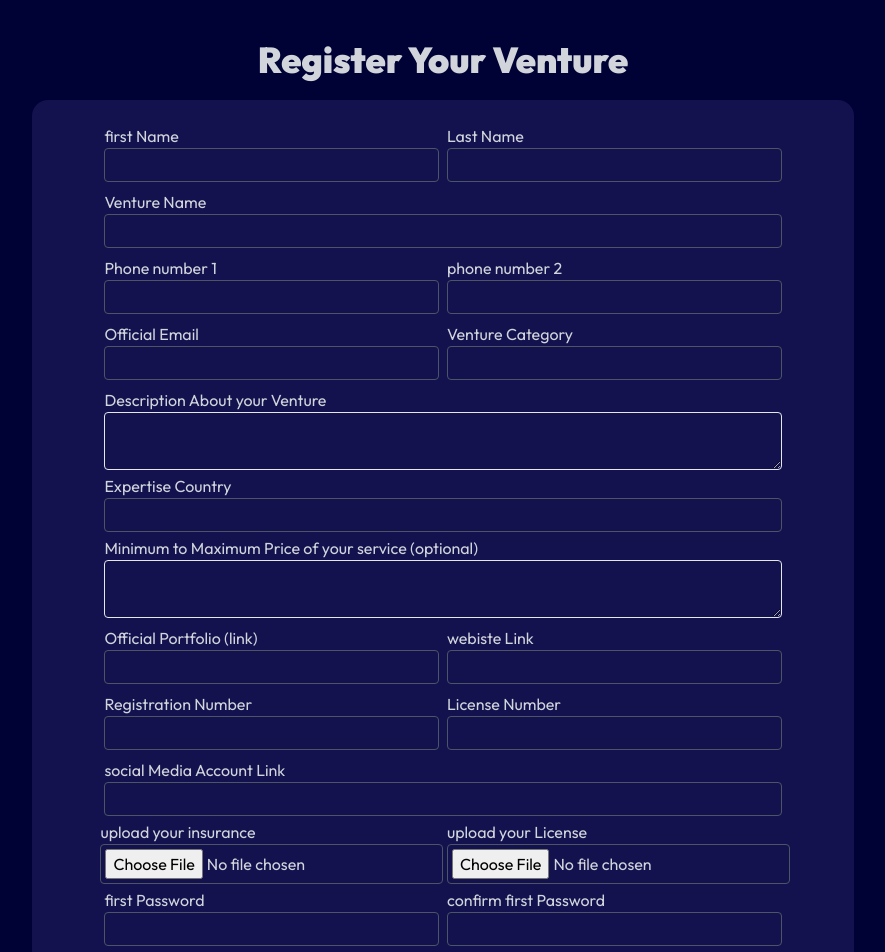
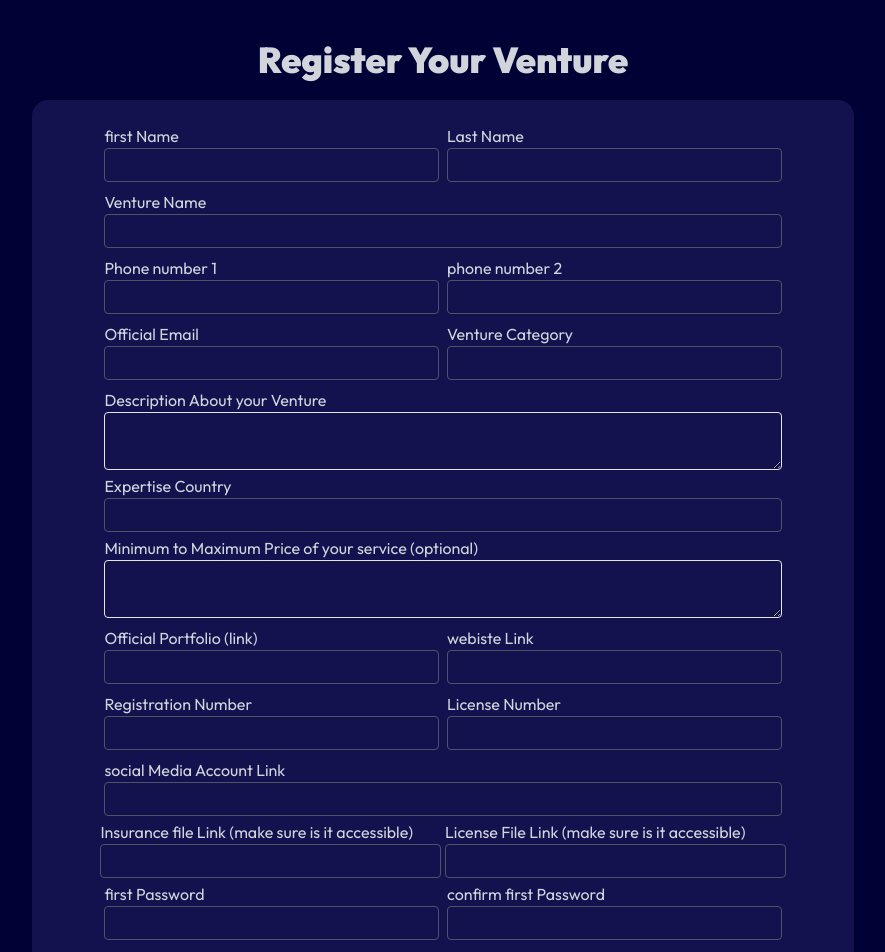
Before and after one commit to ajmal31/skyway_client, a React (Vite) app: page /venture/register in a window 1280 px wide. Shown: the top 952 px of the page, without its empty margins (197-1082 px from the left). Built offline with nearby package versions, Linux system fonts and the light colour scheme; no server answers.

Commit message:
Refactored : venture Registration re-factored and implemented lazy loading for chat v45

```diff
--- a/src/components/common/UsersTable.jsx
+++ b/src/components/common/UsersTable.jsx
@@ -57,10 +57,6 @@ const UsersTable = (prop) => {
     const handlePagination = (selectedPage) => {
         if (selectedPage <= Math.ceil(users.length / count) && selectedPage > 0 && selectedPage !== page)
             setPage(selectedPage)
-    }
-    const goChat=()=>{
-      navigate('/venture/chat')
-
     }
 
     return (
--- a/src/components/common/venturesTable.jsx
+++ b/src/components/common/venturesTable.jsx
@@ -103,7 +103,9 @@ const VenturesTable = () => {
                             <div>
                             <Link to={`/admin/ventureDetails/${value._id}` } ><button className="border border-black rounded-2xl shadow-2xl px-2 ml-2"   ><td className="p-1" >View</td></button></Link>
                             {value?.admin_allowed === "pending" ? <button className=" border border-black rounded-2xl shadow-2xl px-2 ml-2" onClick={e => updateVentureStatus(value?._id,"allowed")} > <td className="p-2">Allow</td></button> : ''}
-                            {value?.admin_allowed==="allowed"?<button className=" border border-black rounded-2xl shadow-2xl px-2 ml-2" > <td className="p-1 text-right " onClick={e=>updateVentureStatus(value._id,"rejected")} >Reject</td></button>:<ImBlocked className="mt-2 text-red-700 flex ml-5 text-3xl" />}
+                            {value?.admin_allowed==="allowed"?<button className=" border border-black rounded-2xl shadow-2xl px-2 ml-2" > <td className="p-1 text-right " onClick={e=>updateVentureStatus(value._id,"rejected")} >Reject</td></button>:''}
+                            {value?.admin_allowed==="rejected"?<button className=" border border-black rounded-2xl shadow-2xl px-2 ml-2" > <ImBlocked className="mt-2 text-red-700 flex ml-5 text-3xl" /></button>:'' }
+
                             </div>
                         </tr>
 
@@ -122,7 +124,7 @@ const VenturesTable = () => {
                     <span className="p-1 border" >
                         <button onClick={e => handlePagination(page - 1)} >Prev</button>
                     </span>
-                    {[...Array(Math.ceil(ventures?.length / count))]?.Map((_, index) => (
+                    {[...Array(Math.ceil(ventures?.length / count))]?.map((_, index) => (
 
 
 
--- a/src/components/venture/register/VRegister.jsx
+++ b/src/components/venture/register/VRegister.jsx
@@ -5,12 +5,12 @@ import { fetchData } from "../../../redux/api/api"
 import { VENTURE_SRV_BASE_URL } from "../../../data/const"
 import { useme } from "../../../hooks/toast"
 import { ToastContainer } from "react-toastify"
-import { Link,useNavigate } from "react-router-dom"
+import { Link, useNavigate } from "react-router-dom"
 
 
 const VRegister = () => {
 
-   const navigate=useNavigate()
+    const navigate = useNavigate()
     const disapatch = useDispatch()
     const { handleBlur, handleChange, values, errors, touched, handleSubmit } = useFormik({
 
@@ -31,8 +31,8 @@ const VRegister = () => {
             register_number: "",
             license_number: "",
             social_media: "",
-            insurance_img: "",
-            license_img: "",
+            insurance_file_link: "",
+            license_file_link: "",
             password_one: "",
             confirm_password_one: "",
             password_two: "",
@@ -42,7 +42,7 @@ const VRegister = () => {
 
         onSubmit: async (values) => {
             const error = 'error'
-
+          console.log('helo')
             const { password_one, confirm_password_one, password_two, confirm_password_two } = values
             if (password_one !== confirm_password_one) return useme('password one and confirm password is not matching', error)
             if (password_two !== confirm_password_two) return useme('password two and confirm password is not matching', error)
@@ -55,15 +55,15 @@ const VRegister = () => {
             }
 
             const response = await disapatch(fetchData(obj))
-            const {success}=response?.payload?.data
-           if(success){
-            console.log('ventuer register success')
-            useme(success,"success")
-            return navigate('/venture/login')
+            const { success } = response?.payload?.data
+            if (success) {
+                console.log('ventuer register success')
+                useme(success, "success")
+                return navigate('/venture/login')
 
-           }
+            }
             console.log('after geting response from ventur registeration', response)
-            if(response?.payload?.data?.error) return useme(response?.payload?.data?.error,"error")
+            if (response?.payload?.data?.error) return useme(response?.payload?.data?.error, "error")
 
             const { msg } = response?.payload?.data?.errors[0]
             msg && useme(msg, error)
@@ -330,34 +330,34 @@ const VRegister = () => {
                             </div>
                             {/* uploads */}
                             <div className=" flex ">
-                                <div className=" mr-1 flex flex-col h-3/6 w-1/2">upload your insurance
+                                <div className=" mr-1 flex flex-col h-3/6 w-1/2">Insurance file Link (make sure is it accessible)
                                     <input
-                                        type="file"
+                                        type="text"
 
-                                        name="insurance_img"
+                                        name="insurance_file_link"
                                         onChange={handleChange}
                                         onBlur={handleBlur}
 
-                                        value={values?.insurance_img}
+                                        value={values?.insurance_file_link}
 
                                         className="p-1 bg-transparent border border-gray-600 outline-none rounded" />
-                                    {touched.insurance_img && errors.insurance_img && (
-                                        <div className="text-red-400">{errors.insurance_img}</div>
+                                    {touched.insurance_file_link && errors.insurance_file_link && (
+                                        <div className="text-red-400">{errors.insurance_file_link}</div>
                                     )}
                                 </div>
-                                <div className="  flex flex-col h-3/6 w-1/2">upload your License
+                                <div className="  flex flex-col h-3/6 w-1/2">License File Link (make sure is it accessible)
                                     <input
-                                        type="file"
+                                        type="text"
 
-                                        name="license_img"
+                                        name="license_file_link"
                                         onChange={handleChange}
                                         onBlur={handleBlur}
 
-                                        value={values?.license_img}
+                                        value={values?.license_file_link}
 
                                         className="p-1 bg-transparent border border-gray-600 outline-none rounded" />
-                                    {touched.license_img && errors.license_img && (
-                                        <div className="text-red-400">{errors.license_img}</div>
+                                    {touched.license_file_link && errors.license_file_link && (
+                                        <div className="text-red-400">{errors.license_file_link}</div>
                                     )}
                                 </div>
 
--- a/src/components/venture/schema/Schema.jsx
+++ b/src/components/venture/schema/Schema.jsx
@@ -17,7 +17,7 @@ const basicSchema=yup.object().shape({
     .required('phone number is required')
     .positive('please enter a valid number'),
     phone_two:yup.
-    number('name must bea number')
+    number('name must be a number')
     .required('phone number required')
     .positive('please enter a valid number'),
     official_email:yup
@@ -47,10 +47,10 @@ const basicSchema=yup.object().shape({
     .string().required('license number is required '),
     social_media: yup
     .string().required('social media refrence  is required '),
-    insurance_img: yup
-    .mixed().required('insurance file is required '),
-    license_img: yup
-    .mixed().required('license file is required '),
+    insurance_file_link: yup
+    .mixed().required('insurance file link is required '),
+    license_file_link: yup
+    .mixed().required('license file  link is required '),
     password_one: yup
     .string().required('password one  is required ')
     .min(5).max(20),
```
Also changed, not shown: src/App.jsx (+5 -4 lines), src/components/admin/ventureDetails/ventureDetail.jsx (+16 -18 lines).
